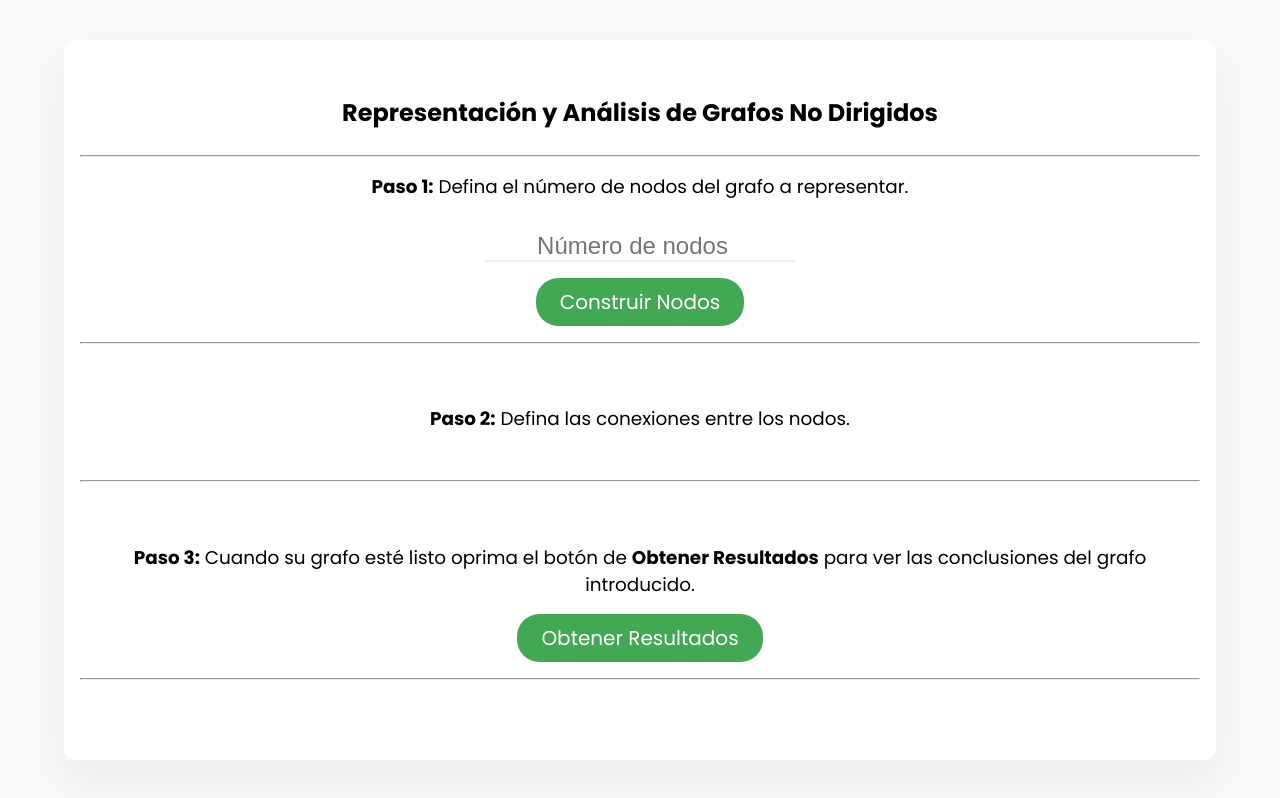
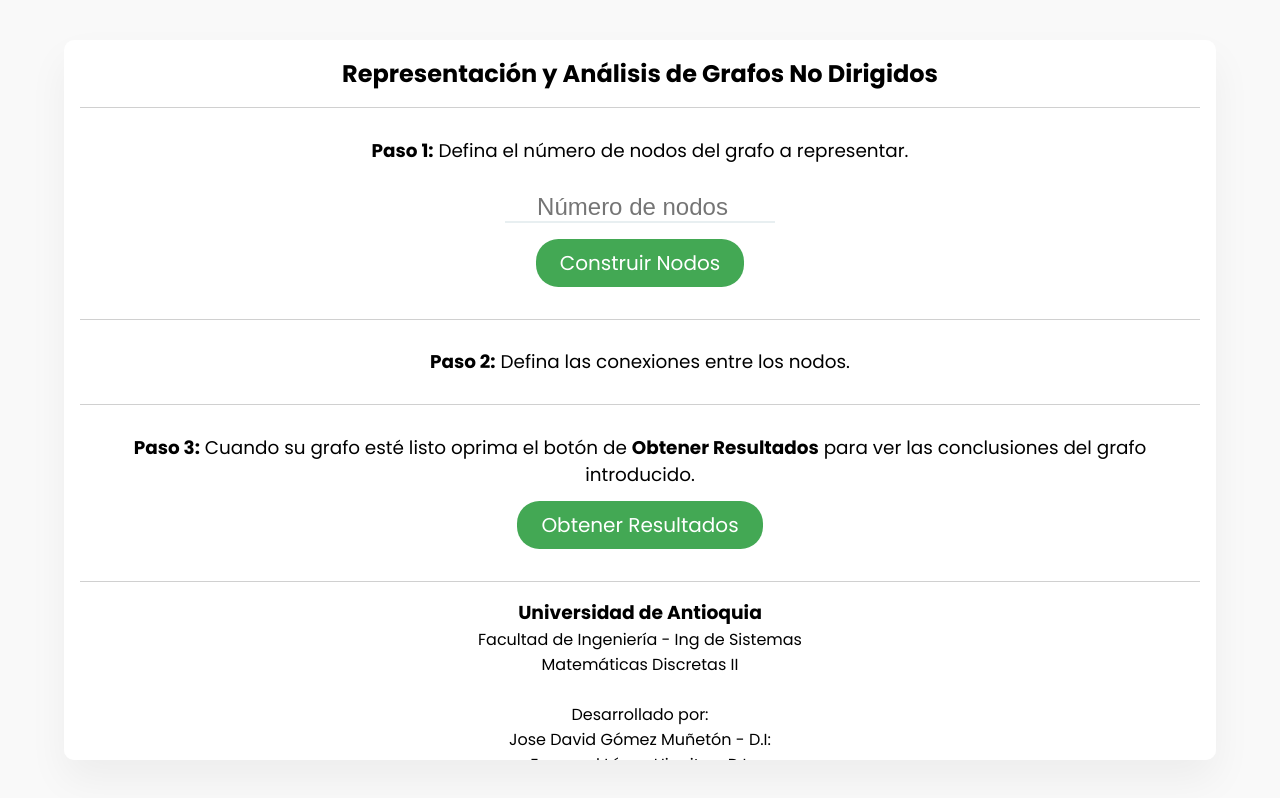
Before and after one commit to JoseGomez14/web-grafos, a React (Create React App) app: page / in a window 1280 px wide. Built offline with nearby package versions, Linux system fonts and the light colour scheme; the HTML template or start-up script is replaced by a standard one.

Commit message:
Update and add credits

```diff
--- a/src/App.js
+++ b/src/App.js
@@ -74,14 +74,15 @@ function App() {
     <Contenedor className="App">
       <article>
         <h1>Representación y Análisis de Grafos No Dirigidos</h1>
-        <br/><hr/>
+      </article>
+      <article>
         <P><b>Paso 1:</b> Defina el número de nodos del grafo a representar.</P>
         <form onSubmit={actualizarNodos}>
-          <Input id='inp-numNodos' type='number' placeholder='Número de nodos' min={1}
+          <Input id='inp-numNodos' type='number' placeholder='Número de nodos' min='1' max='40'
             onChange={cambiarNumNodos}
           /><br/>
           <Boton type='submit'>Construir Nodos</Boton>
-        </form><hr/>
+        </form>
       </article>
 
       <article>
@@ -94,14 +95,22 @@ function App() {
               setMatrizAdya={setMatrizAdya}
             />
           })}
-        </ContendorNodos><hr />
+        </ContendorNodos>
       </article>
 
       <article>
         <P><b>Paso 3:</b> Cuando su grafo esté listo oprima el botón de <b>Obtener Resultados</b> para ver las conclusiones del grafo introducido.</P>
           {resultadosAnalisis}
         <Boton onClick={mostrarConclusiones}>Obtener Resultados</Boton>
-        <hr/><br />
+      </article>
+      <article>
+        <h3>Universidad de Antioquia</h3>
+        <p>Facultad de Ingeniería - Ing de Sistemas</p>
+        <p>Matemáticas Discretas II</p><br/>
+        <p>Desarrollado por:</p>
+        <p>Jose David Gómez Muñetón - D.I: </p>
+        <p>Emanuel López Higuita - D.I: </p>
+        <p>Rony Santiago Bañol Rico - D.I: </p>
       </article>
     </Contenedor>
   );
--- a/src/elements/Input.jsx
+++ b/src/elements/Input.jsx
@@ -7,6 +7,7 @@ const Input = styled.input`
     outline: none;
     margin: 1rem 0;
     text-align: center;
+    min-width: 270px;
 `;
 
 export default Input;
--- a/src/elements/Pprincipal.jsx
+++ b/src/elements/Pprincipal.jsx
@@ -10,7 +10,7 @@ const Contenedor = styled.div`
     box-shadow: 0px 1.25rem 2.5rem rgba(0,0,0,.05);
     border-radius: 0.625rem; /* 10px */
     margin: 5vh auto;
-    padding: 2rem 1rem;
+    padding: 0 1rem;
     display: flex;
     flex-direction: column;
     position: relative;
@@ -34,12 +34,11 @@ const Contenedor = styled.div`
         border-radius: 8px;
     }
 
-    p{
-        margin: 1rem 0;
-    }
-
     article{
         width: 100%;
+        padding: 1rem;
+        margin: 0;
+        border-bottom: 1px solid #d0d0d0;
     }
 `;
 
@@ -48,7 +47,6 @@ const ContendorNodos = styled.div`
     justify-content: center;
     align-items: center;
     gap: 20px;
-    margin-bottom: 2rem;
     flex-wrap: wrap;
 `;
 
@@ -69,6 +67,7 @@ const ContendorNodo = styled.div`
 const P = styled.p`
   color: ${(props => props.rojo? '#E34747': 'black')};
   font-size: 1.15rem;
+  margin: 0.8rem 0;
 `;
 
 export {Contenedor, ContendorNodos, ContendorNodo, P};
--- a/src/funcs/Funciones.js
+++ b/src/funcs/Funciones.js
@@ -42,15 +42,7 @@ const esRegular = (matrizAdya) => {
 
 const esEuleriano = (matrizAdya, numAristas) => {
     let nVertices = matrizAdya.length;
-    return factorial(nVertices) / (2 * factorial(nVertices - 2)) === numAristas;
-}
-
-const factorial = (n) => {
-    var total = 1;
-    for (let i = 1; i <= n; i++) {
-        total = total * i;
-    }
-    return total;
+    return false;
 }
 
 const transponerMatriz = (matriz) => {
```
Also changed, not shown: 6 other files (tests, documents, lock files or other folders).
